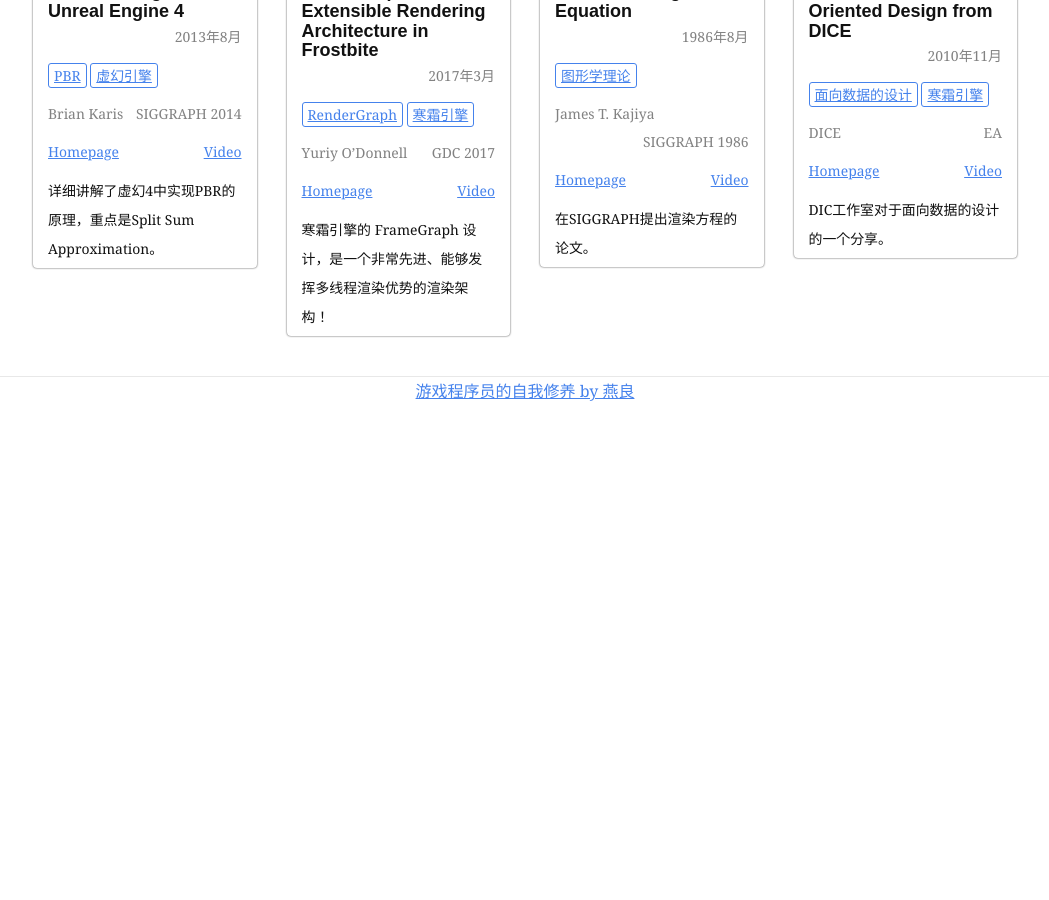
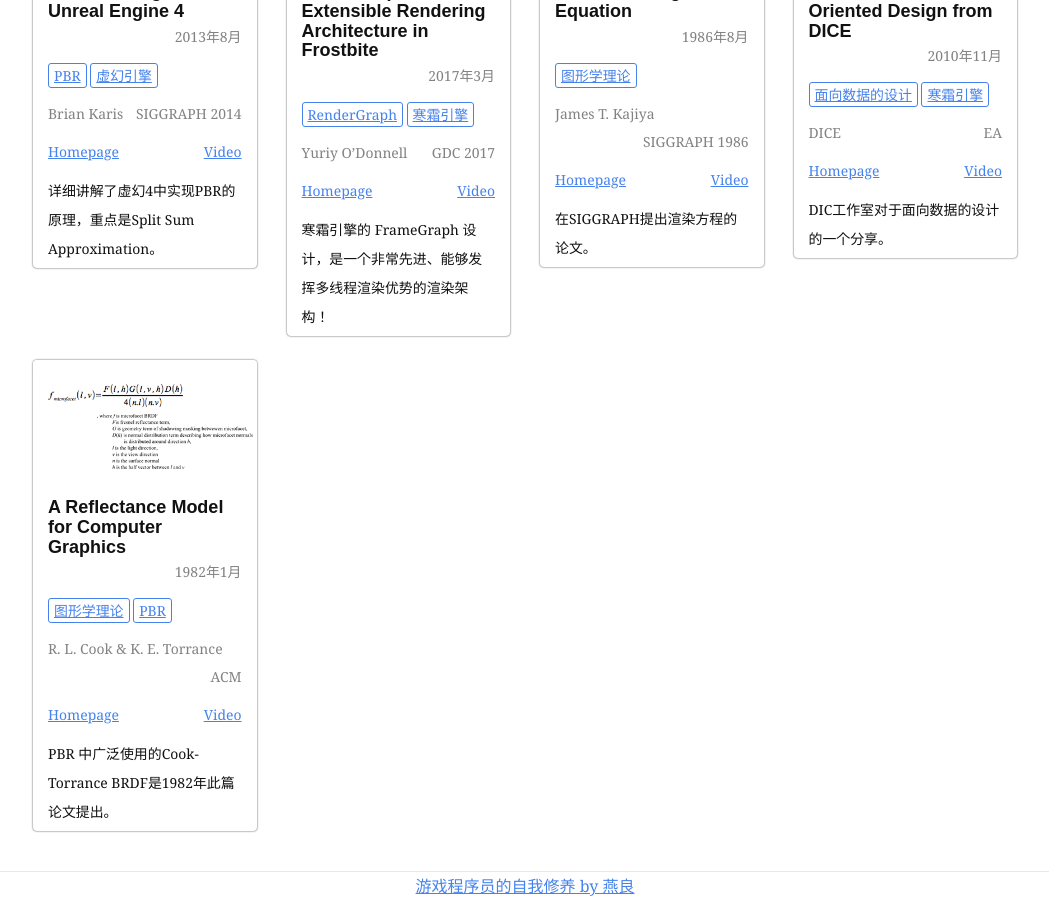
Before and after one commit to neil3d/neil3d.github.io, a Jekyll site: the page built from reading/index.html, in a window 1280 px wide and 900 px high, scrolled down 781 px. Shown: the whole window, without its empty margins (115-1164 px from the left). Built offline with Jekyll 4.4.1, drawn with Linux system fonts in a browser that asks for light colours; comment, search, counter and statistics services are not loaded; before the commit the page ends 1186 px from its top, so only the background shows below that.

Commit message:
add brdf paper

```diff
--- a/_data/readings.json
+++ b/_data/readings.json
@@ -110,5 +110,19 @@
     "my_blog": "https://neil3d.github.io/3dengine/why-ecs.html",
     "notes": "",
     "brief": "DIC工作室对于面向数据的设计的一个分享。"
+  },
+  {
+    "title": "A Reflectance Model for Computer Graphics",
+    "author": " R. L. Cook &  K. E. Torrance",
+    "homepage": "https://dl.acm.org/citation.cfm?id=357293",
+    "date": "1982年1月",
+    "publisher": "ACM",
+    "tags": "图形学理论|PBR",
+    "thumb": "assets\\thumb\\cook-brdf.png",
+    "video": "",
+    "url": "assets\\paper\\p7-cook.pdf",
+    "my_blog": "https://neil3d.github.io/unreal/pbr-theory.html",
+    "notes": "",
+    "brief": "PBR 中广泛使用的Cook-Torrance BRDF是1982年此篇论文提出。"
   }
 ]
```
Also changed, not shown: reading/assets/thumb/cook-brdf.png (added), 2 other files.
